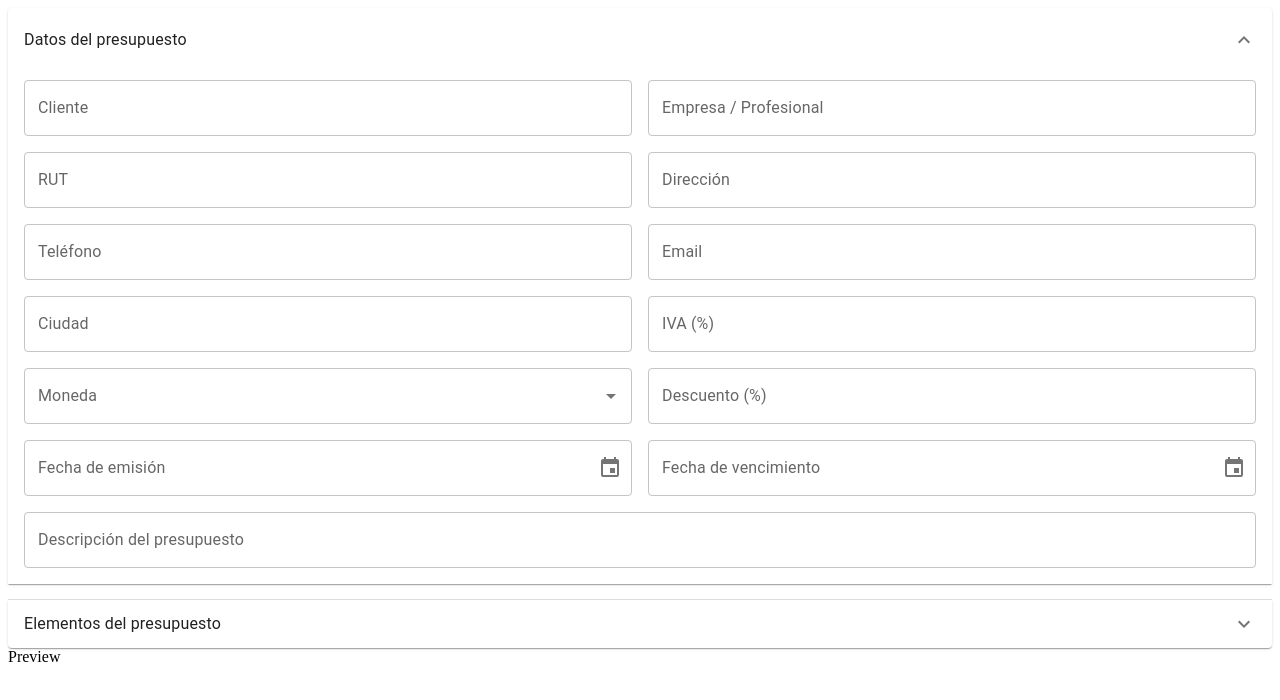
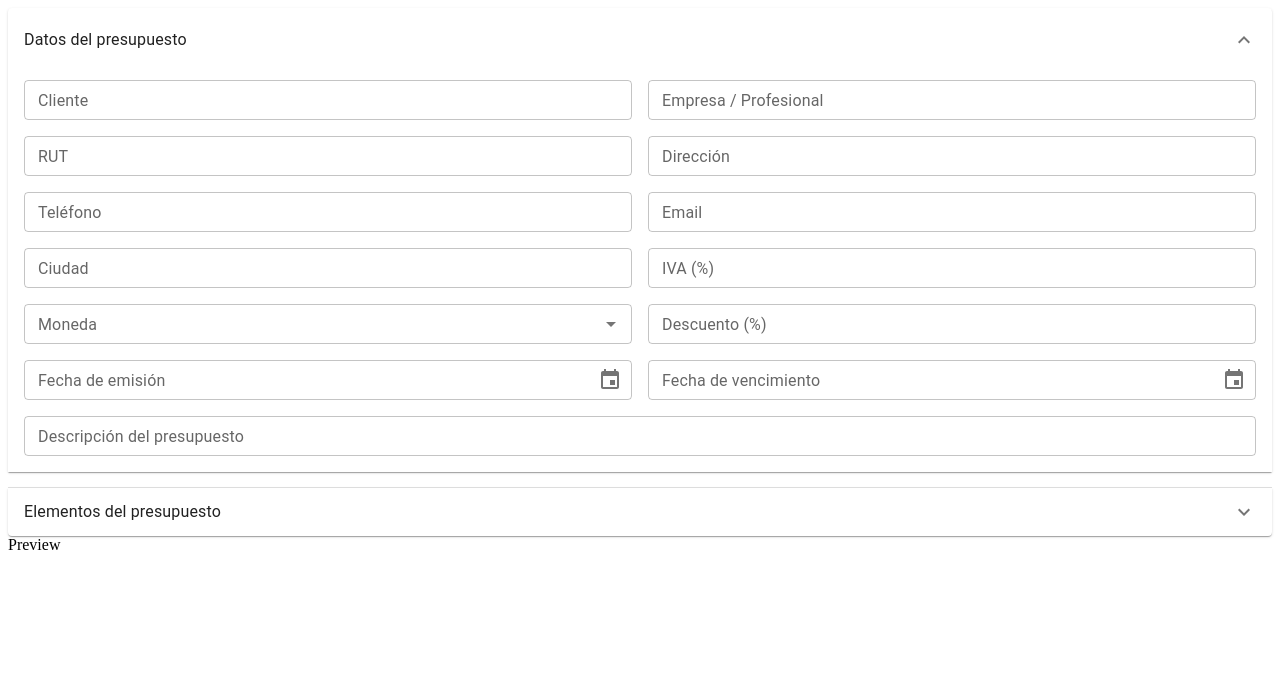
Before and after one commit to rodrigoverasantis/presupuestador-react-mui, a React (Vite) app: page / in a window 1280 px wide. Both pictures are taken after a click on the button "Datos del presupuesto". Shown: the top 700 px of the page. Built offline with nearby package versions, Linux system fonts and the light colour scheme.

Commit message:
feat: Actualización del tamaño de los campos del formulario

```diff
--- a/src/components/Form.tsx
+++ b/src/components/Form.tsx
@@ -21,48 +21,56 @@ export default function Form() {
           <Grid size={{ xs: 12, sm: 6 }}>
             <TextField
               label="Cliente"
+              size="small"
               fullWidth
             />
           </Grid>
           <Grid size={{ xs: 12, sm: 6 }}>
             <TextField
               label="Empresa / Profesional"
+              size="small"
               fullWidth
             />
           </Grid>
           <Grid size={{ xs: 12, sm: 6 }}>
             <TextField
               label="RUT"
+              size="small"
               fullWidth
             />
           </Grid>
           <Grid size={{ xs: 12, sm: 6 }}>
             <TextField
               label="Dirección"
+              size="small"
               fullWidth
             />
           </Grid>
           <Grid size={{ xs: 12, sm: 6 }}>
             <TextField
               label="Teléfono"
+              size="small"
               fullWidth
             />
           </Grid>
           <Grid size={{ xs: 12, sm: 6 }}>
             <TextField
               label="Email"
+              size="small"
               fullWidth
             />
           </Grid>
           <Grid size={{ xs: 12, sm: 6 }}>
             <TextField
               label="Ciudad"
+              size="small"
               fullWidth
             />
           </Grid>
           <Grid size={{ xs: 12, sm: 6 }}>
             <TextField
               label="IVA (%)"
+              size="small"
               fullWidth
             />
           </Grid>
@@ -70,6 +78,7 @@ export default function Form() {
             <Autocomplete
               options={TIPOS_MONEDA}
               getOptionLabel={(option) => `${option.label} (${option.value})`}
+              size="small"
               fullWidth
               renderInput={(params) => (
                 <TextField
@@ -82,6 +91,7 @@ export default function Form() {
           <Grid size={{ xs: 12, sm: 6 }}>
             <TextField
               label="Descuento (%)"
+              size="small"
               fullWidth
             />
           </Grid>
@@ -90,6 +100,7 @@ export default function Form() {
               label="Fecha de emisión"
               slotProps={{
                 textField: {
+                  size: "small",
                   fullWidth: true,
                 },
               }}
@@ -100,6 +111,7 @@ export default function Form() {
               label="Fecha de vencimiento"
               slotProps={{
                 textField: {
+                  size: "small",
                   fullWidth: true,
                 },
               }}
@@ -108,6 +120,7 @@ export default function Form() {
           <Grid size={{ xs: 12 }}>
             <TextField
               label="Descripción del presupuesto"
+              size="small"
               fullWidth
             />
           </Grid>
```
